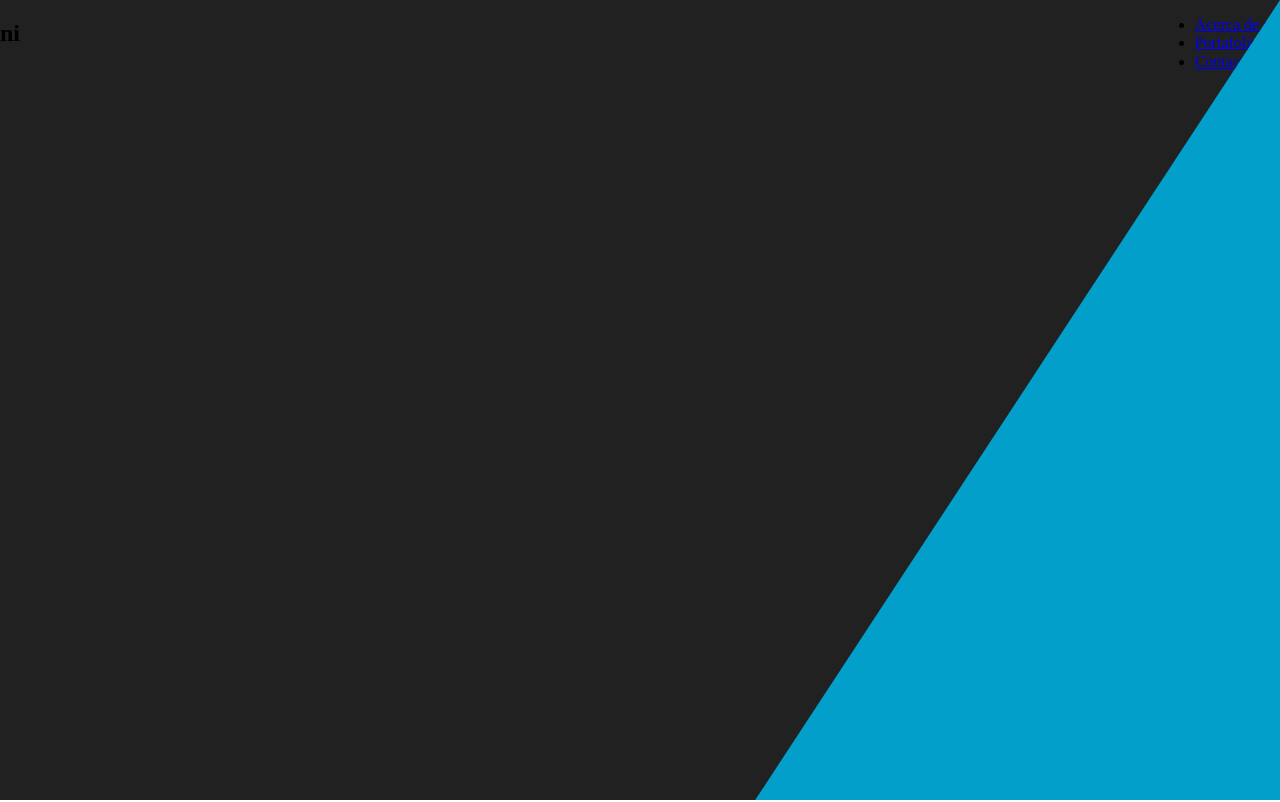
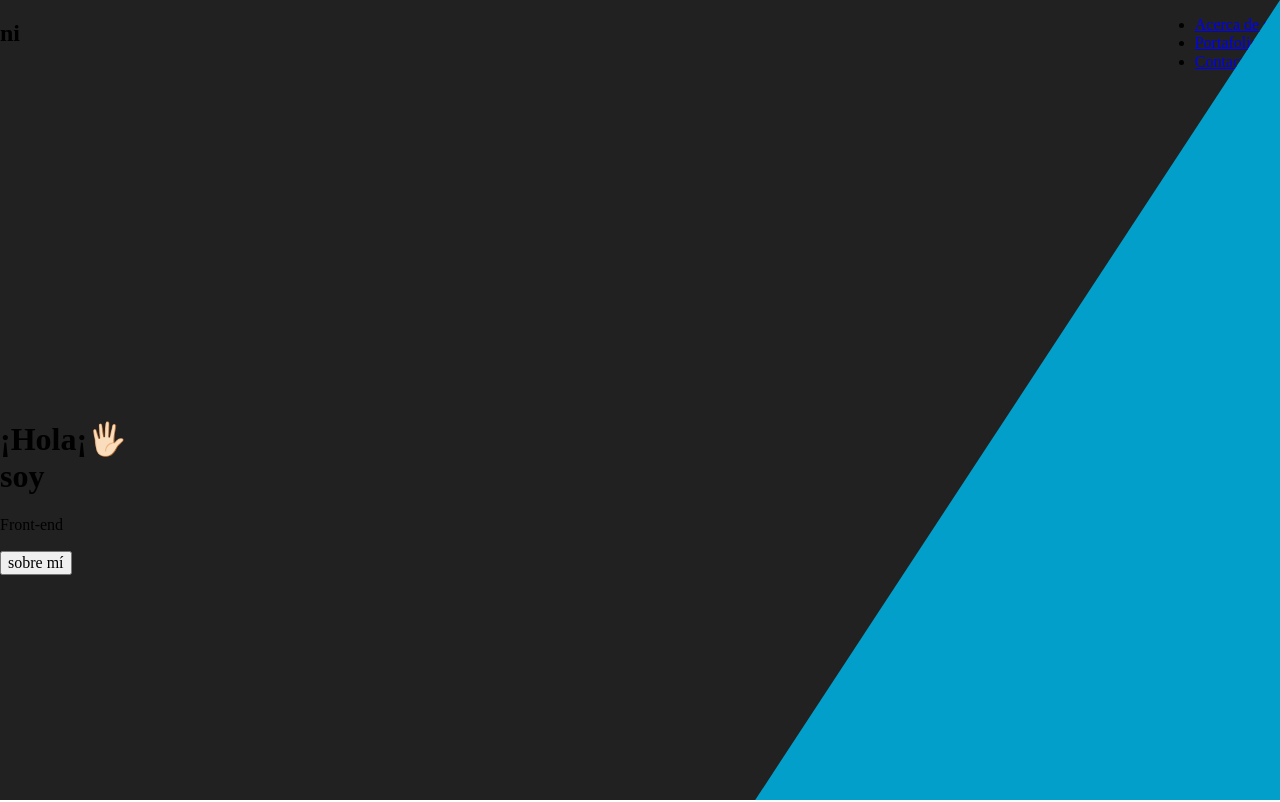
Before and after one commit to nivamol/portafolio-final, a plain HTML site: page index.html in a window 1280 px wide. Shown: the top 802 px of the page. Drawn offline with nearby package versions, Linux system fonts and the light colour scheme; files that its build step writes are made by us from their sources.

Commit message:
divs temrinados

```diff
--- a/scss/layout/_divs.scss
+++ b/scss/layout/_divs.scss
@@ -16,13 +16,11 @@ div.menu {
 }
 
 div.principal__info {
-
-}
-
-div.principal__info {
+    position: absolute;
+    top: 50%;
+    box-sizing: border-box;
 
 }
 
 div.info__principal {
-
 }
```
Also changed, not shown: css/styles.css, scss/layout/_sections.scss (line endings or trailing spaces).
